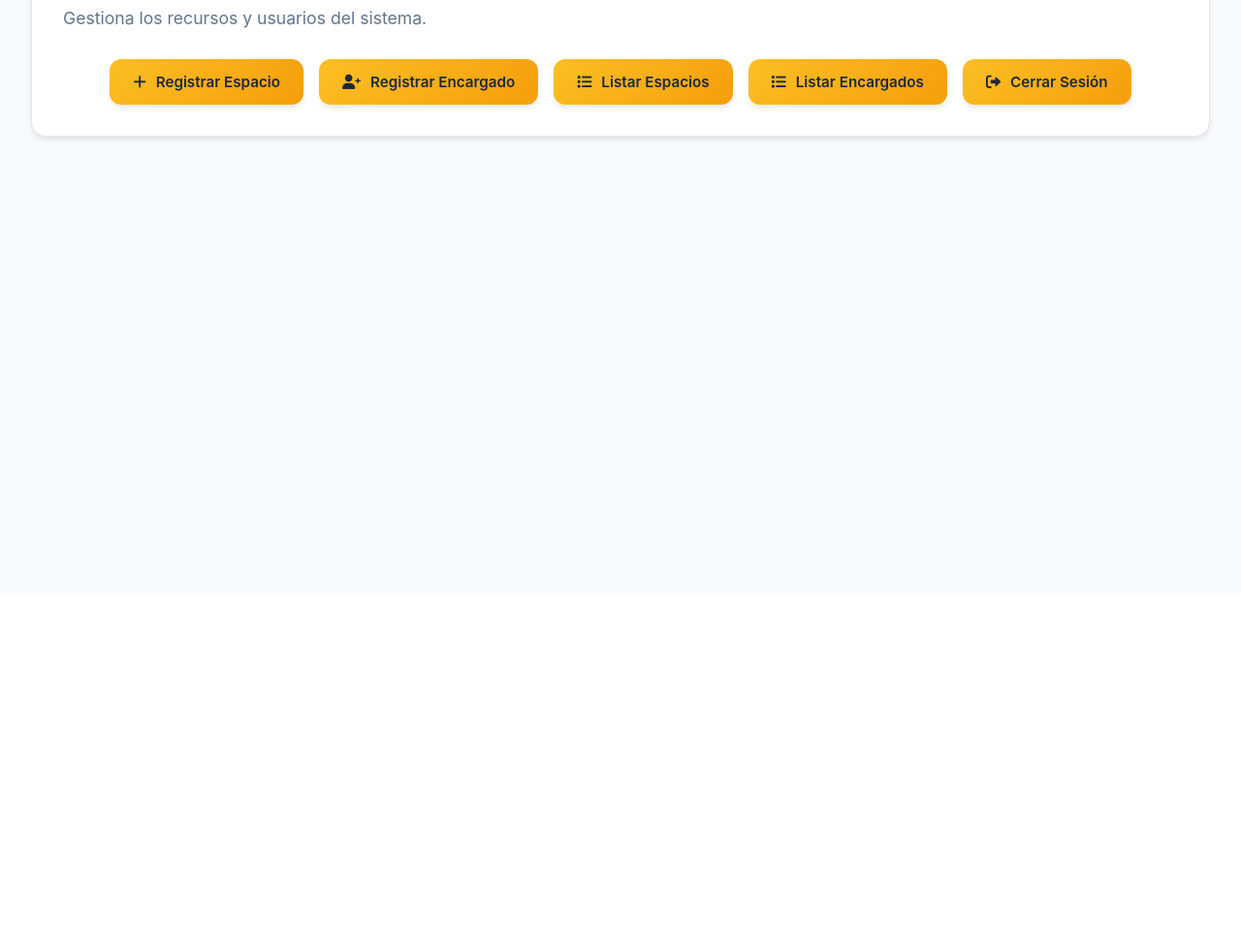
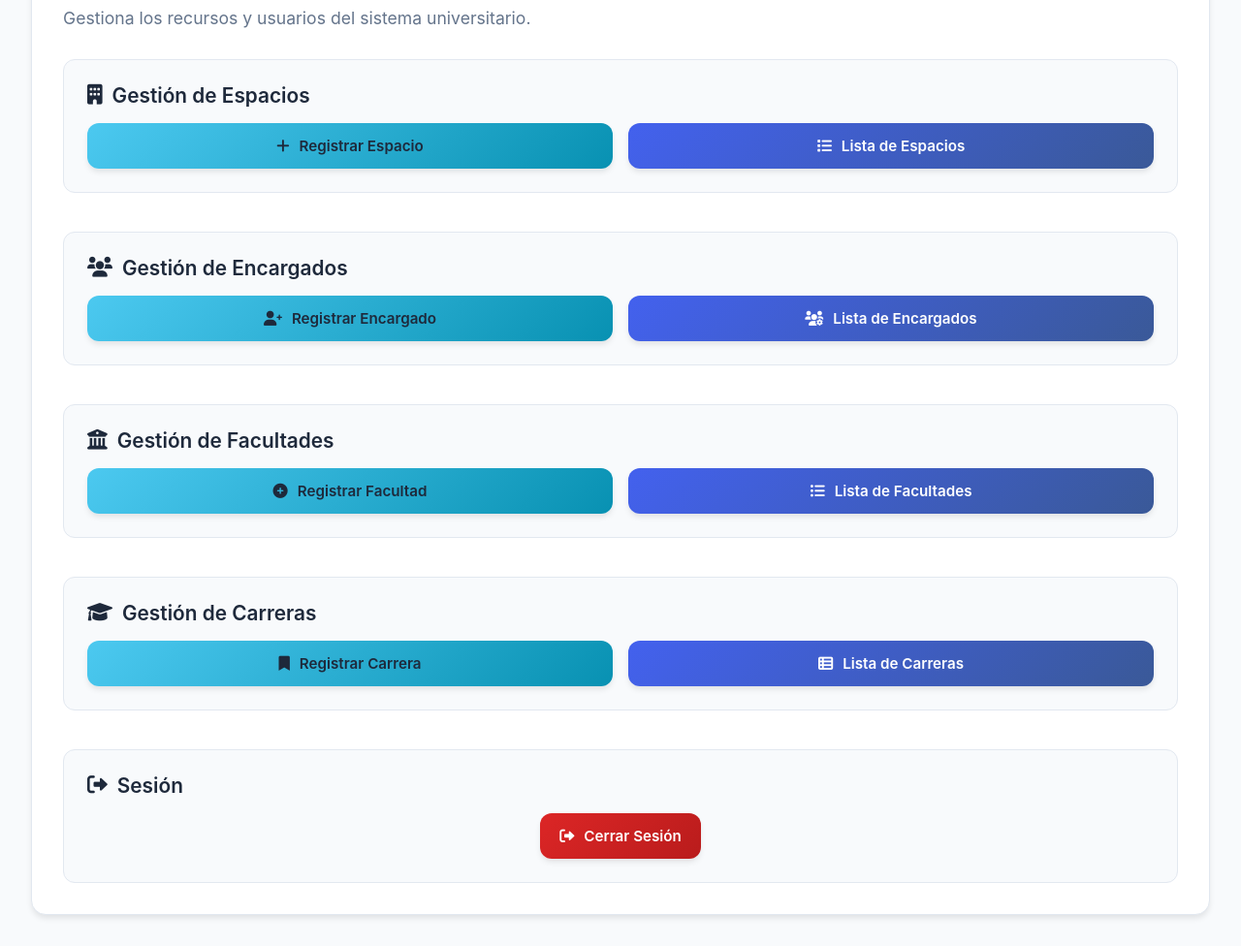
Before and after one commit to carmenmirna-is/ProyectoGrado_GSA_UABJB, a Django app: template administrador/templates/administrador/dashboard_administrador.html in a window 1280 px wide. Shown: the part 186-1162 px from the top of the page at 97% size. Before the commit the page ends 332 px from the top, so only its background shows below. Run offline with Django 5.2, Linux system fonts and the light colour scheme; the template is opened without the code that fills it, so the values that code supplies are empty.

Commit message:
cambios antes de las views

```diff
--- a/administrador/templates/administrador/dashboard_administrador.html
+++ b/administrador/templates/administrador/dashboard_administrador.html
@@ -56,12 +56,66 @@
         .dashboard-container { background: var(--bg-primary); border-radius: 15px; padding: 2rem; box-shadow: var(--shadow); border: 1px solid var(--border-color); }
         .dashboard-title { font-size: 2rem; font-weight: 700; color: var(--text-primary); margin-bottom: 0.5rem; display: flex; align-items: center; gap: 12px; }
         .welcome-text { color: var(--text-secondary); margin-bottom: 2rem; font-size: 1.1rem; }
-        .dashboard-actions { display: flex; gap: 1rem; flex-wrap: wrap; justify-content: center; align-items: center; }
-        .dashboard-btn { background: linear-gradient(135deg, var(--uabjb-yellow), #f59e0b); color: var(--text-primary); padding: 14px 24px; border-radius: 12px; text-decoration: none; font-weight: 600; transition: all 0.3s ease; display: flex; align-items: center; gap: 10px; border: none; cursor: pointer; font-size: 0.95rem; box-shadow: var(--shadow); }
-        .dashboard-btn:hover { transform: translateY(-3px); box-shadow: var(--card-hover); color: var(--text-primary); }
-        @media (max-width: 1024px) { .container { padding: 1rem; } .header-content { flex-direction: column; gap: 1rem; text-align: center; } }
-        @media (max-width: 768px) { .dashboard-container { padding: 1.5rem; } .dashboard-actions { flex-direction: column; gap: 0.8rem; } .dashboard-btn { width: 100%; justify-content: center; } }
-        @media (max-width: 480px) { .header { padding: 1rem; } .container { padding: 0.5rem; } .dashboard-container { padding: 1rem; } .dashboard-title { font-size: 1.5rem; } .dashboard-btn { padding: 10px 16px; font-size: 0.9rem; } }
+
+        .dashboard-sections { display: flex; flex-direction: column; gap: 2.5rem; }
+        .section { background: var(--bg-secondary); border-radius: 12px; padding: 1.5rem; border: 1px solid var(--border-color); }
+        .section-title { font-size: 1.3rem; font-weight: 600; color: var(--text-primary); margin-bottom: 1rem; display: flex; align-items: center; gap: 10px; }
+        .section-grid { display: grid; grid-template-columns: repeat(auto-fit, minmax(280px, 1fr)); gap: 1rem; }
+
+        .dashboard-btn {
+            background: linear-gradient(135deg, var(--uabjb-yellow), #f59e0b);
+            color: var(--text-primary);
+            padding: 14px 20px;
+            border-radius: 12px;
+            text-decoration: none;
+            font-weight: 600;
+            transition: all 0.3s ease;
+            display: flex;
+            align-items: center;
+            gap: 10px;
+            border: none;
+            cursor: pointer;
+            font-size: 0.95rem;
+            box-shadow: var(--shadow);
+            text-align: center;
+            justify-content: center;
+        }
+
+        .dashboard-btn.register { background: linear-gradient(135deg, var(--success-green), #0891b2); }
+        .dashboard-btn.list { background: linear-gradient(135deg, var(--primary-blue), var(--secondary-blue)); color: white; }
+        .dashboard-btn.logout { background: linear-gradient(135deg, var(--uabjb-red), #b91c1c); color: white; }
+
+        .dashboard-btn:hover {
+            transform: translateY(-3px);
+            box-shadow: var(--card-hover);
+            text-decoration: none;
+        }
+
+        .dashboard-btn.register:hover { color: white; }
+        .dashboard-btn.list:hover { color: white; }
+        .dashboard-btn.logout:hover { color: white; }
+
+        .logout-section { text-align: center; }
+
+        @media (max-width: 1024px) {
+            .container { padding: 1rem; }
+            .header-content { flex-direction: column; gap: 1rem; text-align: center; }
+            .section-grid { grid-template-columns: repeat(auto-fit, minmax(250px, 1fr)); }
+        }
+        @media (max-width: 768px) {
+            .dashboard-container { padding: 1.5rem; }
+            .section-grid { grid-template-columns: 1fr; }
+            .dashboard-sections { gap: 2rem; }
+            .section { padding: 1.25rem; }
+        }
+        @media (max-width: 480px) {
+            .header { padding: 1rem; }
+            .container { padding: 0.5rem; }
+            .dashboard-container { padding: 1rem; }
+            .dashboard-title { font-size: 1.5rem; }
+            .dashboard-btn { padding: 12px 16px; font-size: 0.9rem; }
+            .section-title { font-size: 1.2rem; }
+        }
     </style>
 </head>
 <body>
@@ -85,13 +139,70 @@
     <div class="container">
         <div class="dashboard-container">
             <h1 class="dashboard-title"><i class="fas fa-user-shield"></i> Bienvenido, {{ request.session.nombre }}</h1>
-            <p class="welcome-text">Gestiona los recursos y usuarios del sistema.</p>
-            <div class="dashboard-actions">
-                <a href="{% url 'administrador:registrar_espacios' %}" class="dashboard-btn"><i class="fas fa-plus"></i> Registrar Espacio</a>
-                <a href="{% url 'administrador:registrar_encargados' %}" class="dashboard-btn"><i class="fas fa-user-plus"></i> Registrar Encargado</a>
-                <a href="{% url 'administrador:lista_espacios' %}" class="dashboard-btn"><i class="fas fa-list"></i> Listar Espacios</a>
-                <a href="{% url 'administrador:lista_encargados' %}" class="dashboard-btn"><i class="fas fa-list"></i> Listar Encargados</a>
-                <a href="{% url 'logout' %}" class="dashboard-btn"><i class="fas fa-sign-out-alt"></i> Cerrar Sesión</a>
+            <p class="welcome-text">Gestiona los recursos y usuarios del sistema universitario.</p>
+
+            <div class="dashboard-sections">
+                <!-- Sección de Espacios -->
+                <div class="section">
+                    <h2 class="section-title"><i class="fas fa-building"></i> Gestión de Espacios</h2>
+                    <div class="section-grid">
+                        <a href="{% url 'administrador:registrar_espacios' %}" class="dashboard-btn register">
+                            <i class="fas fa-plus"></i> Registrar Espacio
+                        </a>
+                        <a href="{% url 'administrador:lista_espacios' %}" class="dashboard-btn list">
+                            <i class="fas fa-list"></i> Lista de Espacios
+                        </a>
+                    </div>
+                </div>
+
+                <!-- Sección de Encargados -->
+                <div class="section">
+                    <h2 class="section-title"><i class="fas fa-users"></i> Gestión de Encargados</h2>
+                    <div class="section-grid">
+                        <a href="{% url 'administrador:registrar_encargados' %}" class="dashboard-btn register">
+                            <i class="fas fa-user-plus"></i> Registrar Encargado
+                        </a>
+                        <a href="{% url 'administrador:lista_encargados' %}" class="dashboard-btn list">
+                            <i class="fas fa-users-cog"></i> Lista de Encargados
+                        </a>
+                    </div>
+                </div>
+
+                <!-- Sección de Facultades -->
+                <div class="section">
+                    <h2 class="section-title"><i class="fas fa-university"></i> Gestión de Facultades</h2>
+                    <div class="section-grid">
+                        <a href="{% url 'administrador:registrar_facultad' %}" class="dashboard-btn register">
+                            <i class="fas fa-plus-circle"></i> Registrar Facultad
+                        </a>
+                        <a href="{% url 'administrador:lista_facultades' %}" class="dashboard-btn list">
+                            <i class="fas fa-list-ul"></i> Lista de Facultades
+                        </a>
+                    </div>
+                </div>
+
+                <!-- Sección de Carreras -->
+                <div class="section">
+                    <h2 class="section-title"><i class="fas fa-graduation-cap"></i> Gestión de Carreras</h2>
+                    <div class="section-grid">
+                        <a href="{% url 'administrador:registrar_carrera' %}" class="dashboard-btn register">
+                            <i class="fas fa-bookmark"></i> Registrar Carrera
+                        </a>
+                        <a href="{% url 'administrador:lista_carreras' %}" class="dashboard-btn list">
+                            <i class="fas fa-th-list"></i> Lista de Carreras
+                        </a>
+                    </div>
+                </div>
+
+                <!-- Sección de Sesión -->
+                <div class="section logout-section">
+                    <h2 class="section-title"><i class="fas fa-sign-out-alt"></i> Sesión</h2>
+                    <div style="display: flex; justify-content: center;">
+                        <a href="{% url 'logout' %}" class="dashboard-btn logout">
+                            <i class="fas fa-sign-out-alt"></i> Cerrar Sesión
+                        </a>
+                    </div>
+                </div>
             </div>
         </div>
     </div>
--- a/gestion_espacios_academicos/models.py
+++ b/gestion_espacios_academicos/models.py
@@ -134,6 +134,7 @@ class Solicitud(models.Model):
     observaciones = models.TextField(blank=True, null=True)
     fecha_creacion = models.DateTimeField(auto_now_add=True)
     fecha_actualizacion = models.DateTimeField(auto_now=True)
+    adjunto = models.FileField(upload_to='adjuntos/', blank=True, null=True)  # Para imagen/PDF
     espacio = models.ForeignKey(Espacio, on_delete=models.CASCADE, related_name='solicitudes')
     usuario = models.ForeignKey(Usuario, on_delete=models.CASCADE, related_name='solicitudes')
     administrador = models.ForeignKey(Administrador, on_delete=models.SET_NULL, null=True, blank=True, related_name='solicitudes_procesadas')
--- a/gestion_espacios_academicos/settings.py
+++ b/gestion_espacios_academicos/settings.py
@@ -25,7 +25,7 @@ SECRET_KEY = 'django-insecure-e*yhj@x@hci!2c#-@i0n3#ej3$=(&vvbqtse5u(b6&naao1rqe
 # SECURITY WARNING: don't run with debug turned on in production!
 DEBUG = True
 
-ALLOWED_HOSTS = []
+ALLOWED_HOSTS = ['*']
 
 
 # Application definition
```
